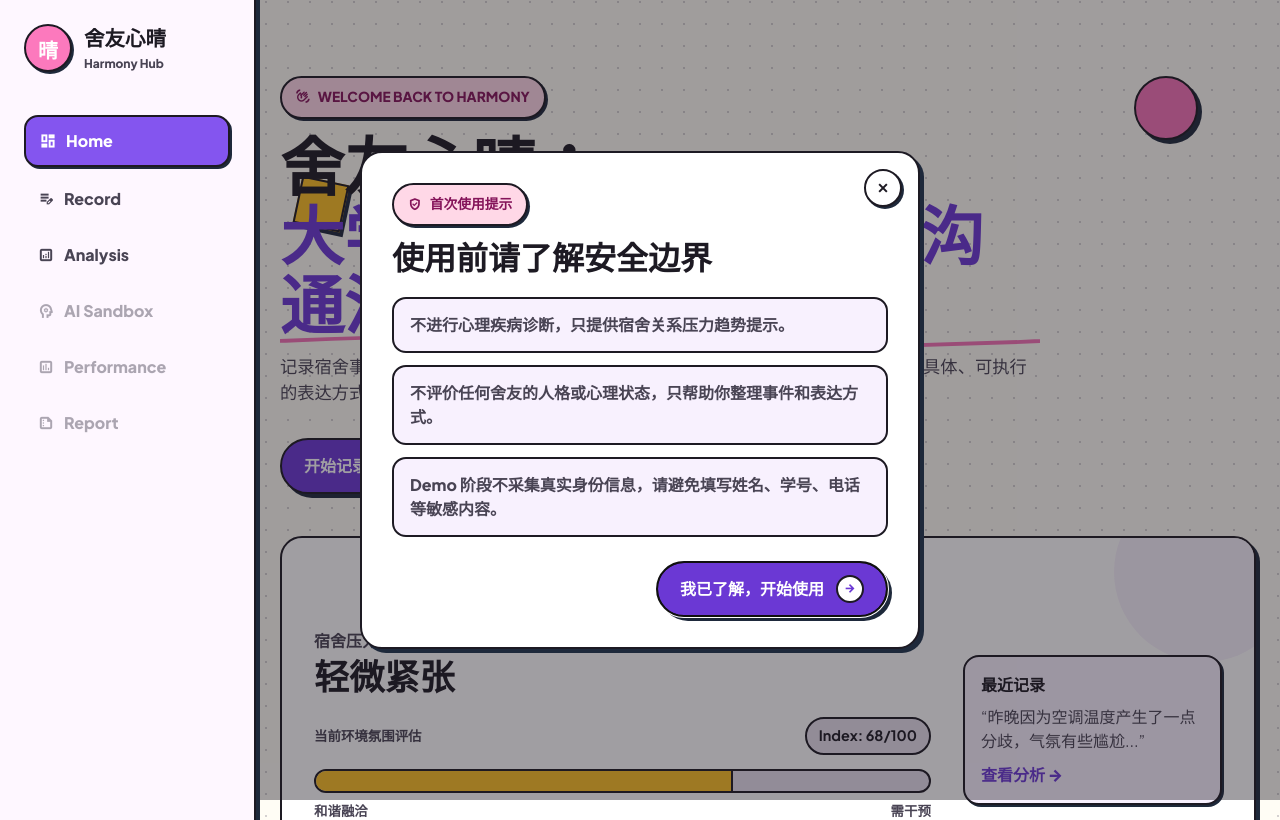
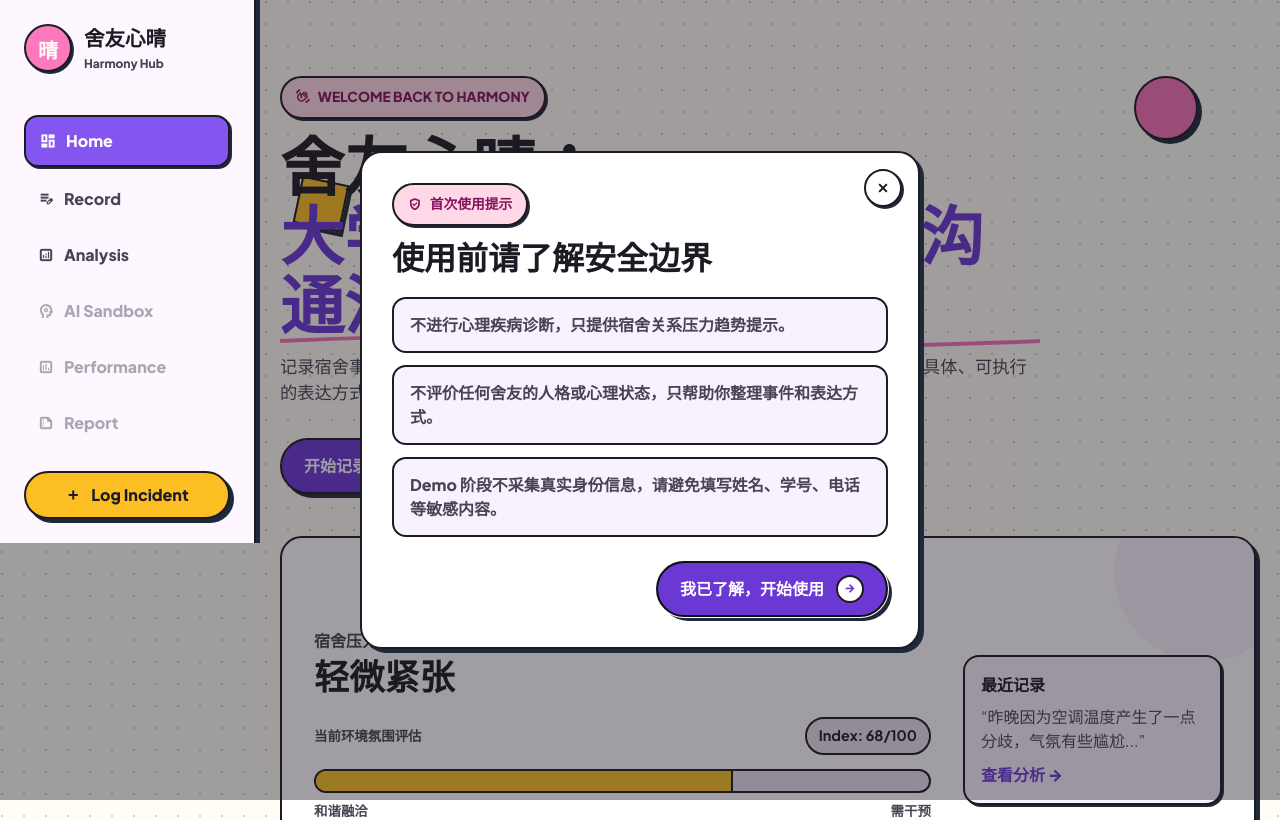
Before and after one commit to zzzcccwww999/dorm-harmony-ai, a Vue app in the folder frontend/: page / in a window 1280 px wide. Shown: the top 820 px of the page. Built offline with nearby package versions, Linux system fonts and the light colour scheme.

Commit message:
fix(frontend): keep sidebar natural height

```diff
--- a/frontend/src/styles/main.css
+++ b/frontend/src/styles/main.css
@@ -146,12 +146,13 @@ h3,
 .sidebar {
   position: relative;
   z-index: 30;
+  align-self: flex-start;
   display: flex;
   flex: 0 0 16rem;
   flex-direction: column;
   gap: 24px;
   width: 16rem;
-  min-height: 100vh;
+  height: fit-content;
   padding: 24px;
   border-width: 0 2px 0 0;
   border-radius: 0;
@@ -241,7 +242,6 @@ h3,
 .sidebar-cta {
   justify-content: center;
   min-height: 48px;
-  margin-top: auto;
   border: 2px solid var(--ink);
   border-radius: 999px;
   background: var(--tertiary);
```
Also changed, not shown: frontend/scripts/verify-week1.mjs (+6 -1 lines).
